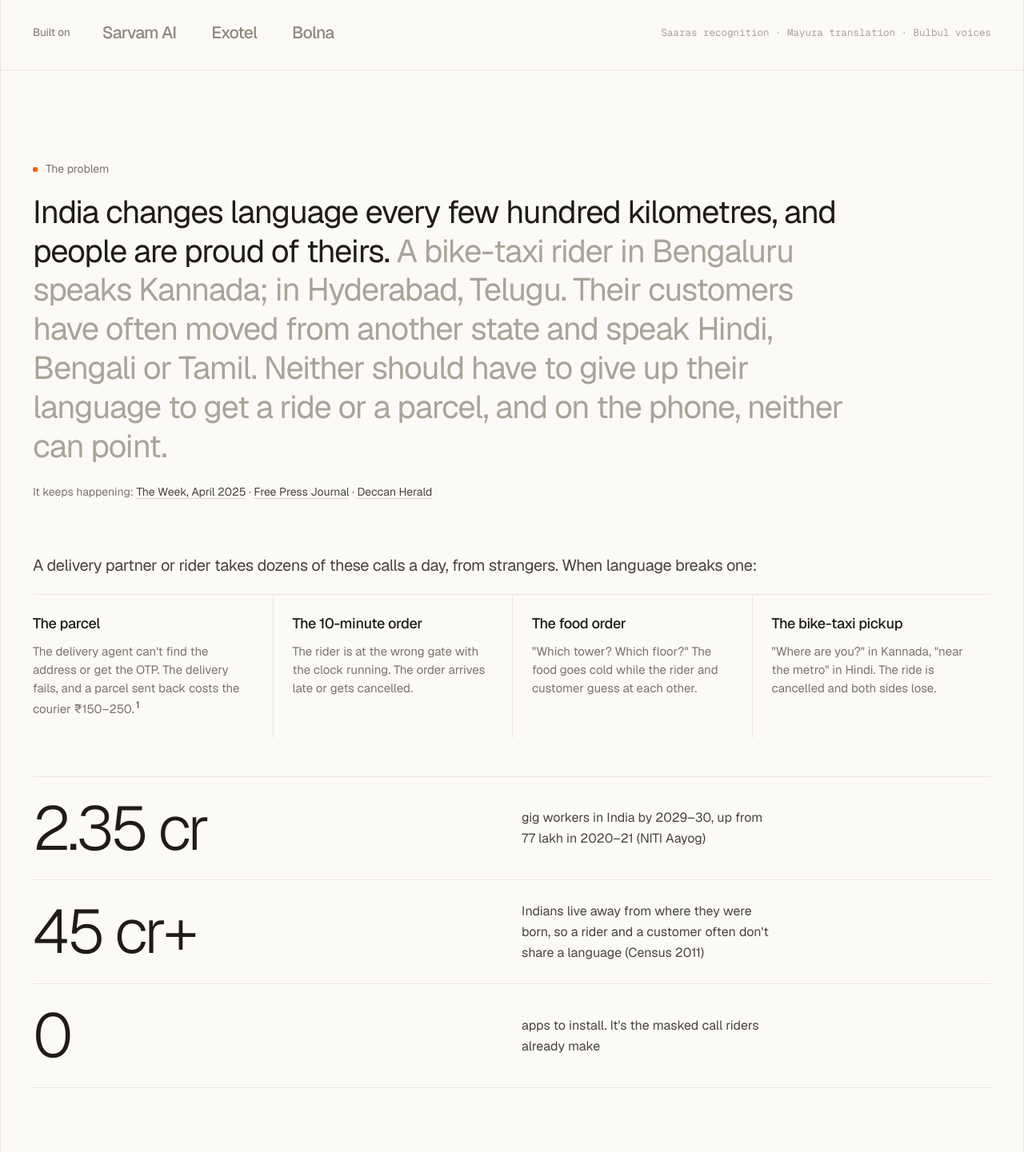
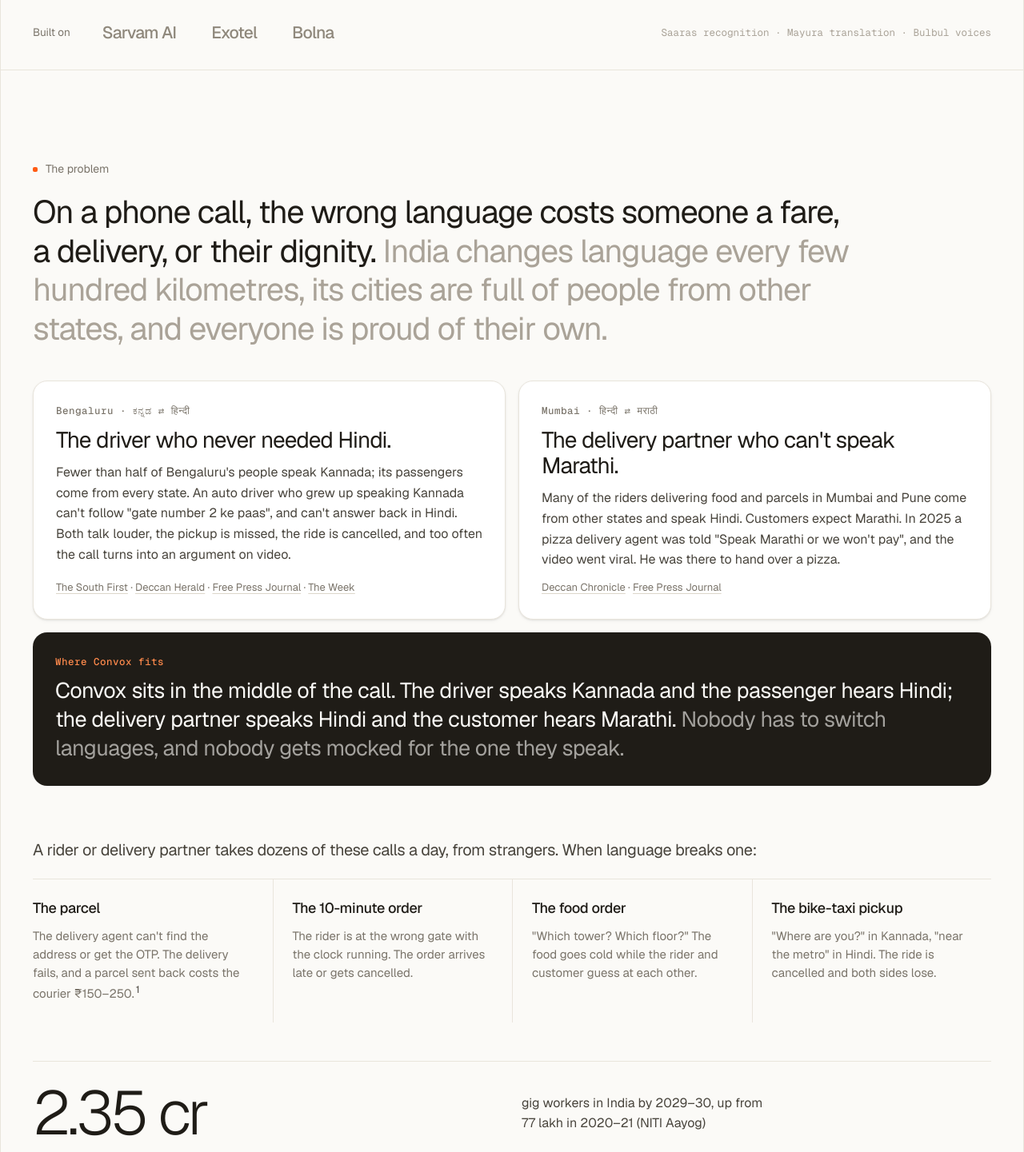
Before and after one commit to rohansx/convox, a FastAPI app: page / in a window 1280 px wide. Shown: the part 1360-2801 px from the top of the page at 80% size. Run offline with FastAPI, Linux system fonts and the light colour scheme; parts of the project's set-up code (start-up, migrations or seed data) failed here and were passed over.

Commit message:
Landing: the problem as two stories, and Convox as the layer in the middle
A Kannada-speaking driver in Bengaluru, where fewer than half the people speak Kannada,
who can't follow or answer in Hindi; a delivery partner in Mumbai told "Speak Marathi or
we won't pay" (May 2025). Each with its press sources. Then where Convox fits: in the
middle of the call, so nobody switches languages or gets mocked for theirs.

Co-Authored-By: Claude Opus 5.5 <noreply@anthropic.com>

```diff
--- a/convox/console/static/landing.css
+++ b/convox/console/static/landing.css
@@ -362,6 +362,17 @@ kbd { font: 500 12px var(--mono); padding: 1px 6px; border-radius: 5px; border:
 /* problem: the auto story, the press it keeps getting, then the same call elsewhere */
 .press { margin-top: 22px; font-size: 14px; color: var(--muted); }
 .press a { color: var(--ink-2); text-decoration: underline; text-decoration-color: var(--line-2); text-underline-offset: 3px; }
+.cases { display: grid; grid-template-columns: 1fr 1fr; gap: 16px; margin-top: 40px; }
+.case { background: var(--paper); border: 1px solid var(--line); border-radius: 18px; padding: 28px; display: flex; flex-direction: column; gap: 12px; box-shadow: var(--shadow-sm); }
+.case-k { font: 500 12.5px var(--mono); letter-spacing: .04em; color: var(--muted); }
+.case h3 { font-size: clamp(22px, 2.3vw, 28px); font-weight: 400; letter-spacing: -.03em; line-height: 1.15; }
+.case p:not(.case-k):not(.case-src) { font-size: 16px; color: var(--ink-2); line-height: 1.6; flex: 1; }
+.case-src { font-size: 13px; color: var(--muted); }
+.case-src a { text-decoration: underline; text-decoration-color: var(--line-2); text-underline-offset: 3px; }
+.middle { margin-top: 16px; padding: 28px; border-radius: 18px; background: var(--ink); color: #fbfaf7; display: flex; flex-direction: column; gap: 10px; }
+.middle .case-k { color: #ff8a4c; }
+.middle-line { font-size: clamp(20px, 2.2vw, 27px); line-height: 1.35; letter-spacing: -.02em; max-width: 46em; }
+.middle-line span { color: rgba(251,250,247,.6); }
 .also { margin: 64px 0 0; font-size: 20px; font-weight: 400; letter-spacing: -.02em; color: var(--ink-2); }
 .issues { list-style: none; padding: 0; margin: 20px 0 0; display: grid; grid-template-columns: repeat(4, 1fr); border-top: 1px solid var(--line); }
 .issues li { padding: 22px 24px 24px 0; display: flex; flex-direction: column; gap: 8px; }
@@ -404,7 +415,8 @@ kbd { font: 500 12px var(--mono); padding: 1px 6px; border-radius: 5px; border:
   .platform article + article { border-top: 1px solid var(--line); }
 }
 @media (max-width: 640px) {
-  .issues, .who { grid-template-columns: 1fr; }
+  .issues, .who, .cases { grid-template-columns: 1fr; }
+  .case, .middle { padding: 22px; }
   .issues li, .issues li + li { padding: 18px 0; border-left: 0; border-bottom: 1px solid var(--line); }
   .also { margin-top: 44px; }
 }
--- a/convox/console/templates/landing.html
+++ b/convox/console/templates/landing.html
@@ -12,7 +12,7 @@
   <link rel="stylesheet" href="https://fonts.googleapis.com/css2?family=Geist:wght@300..600&family=Geist+Mono:wght@400;500&display=swap">
   {{ favicon() }}
   {{ analytics(request) }}
-  <link rel="stylesheet" href="/static/console/landing.css?v=17">
+  <link rel="stylesheet" href="/static/console/landing.css?v=18">
 </head>
 <body>
 
@@ -136,9 +136,26 @@
 
 <section class="block" id="problem">
   <p class="label">The problem</p>
-  <p class="statement">India changes language every few hundred kilometres, and people are proud of theirs. <span>A bike-taxi rider in Bengaluru speaks Kannada; in Hyderabad, Telugu. Their customers have often moved from another state and speak Hindi, Bengali or Tamil. Neither should have to give up their language to get a ride or a parcel, and on the phone, neither can point.</span></p>
-  <p class="press">It keeps happening: <a href="https://www.theweek.in/wire-updates/national/2025/04/21/mes13-ka-kannada-hindi-fight.html" target="_blank" rel="noopener">The Week, April 2025</a> · <a href="https://www.freepressjournal.in/amp/india/bengaluru-auto-driver-passengers-heated-debate-over-kannada-vs-hindi-sparks-controversy-yet-again" target="_blank" rel="noopener">Free Press Journal</a> · <a href="https://deccanherald.com/india/karnataka/bengaluru/memes-flood-internet-after-auto-row-3198494" target="_blank" rel="noopener">Deccan Herald</a></p>
-  <h3 class="also">A delivery partner or rider takes dozens of these calls a day, from strangers. When language breaks one:</h3>
+  <p class="statement">On a phone call, the wrong language costs someone a fare, a delivery, or their dignity. <span>India changes language every few hundred kilometres, its cities are full of people from other states, and everyone is proud of their own.</span></p>
+  <div class="cases">
+    <article class="case">
+      <p class="case-k">Bengaluru · <span lang="kn">ಕನ್ನಡ</span> ⇄ <span lang="hi">हिन्दी</span></p>
+      <h3>The driver who never needed Hindi.</h3>
+      <p>Fewer than half of Bengaluru's people speak Kannada; its passengers come from every state. An auto driver who grew up speaking Kannada can't follow "gate number 2 ke paas", and can't answer back in Hindi. Both talk louder, the pickup is missed, the ride is cancelled, and too often the call turns into an argument on video.</p>
+      <p class="case-src"><a href="https://thesouthfirst.com/news/stormy-debate-on-locals-vs-migrants-in-bengaluru-puts-the-focus-on-language-mutual-respect" target="_blank" rel="noopener">The South First</a> · <a href="https://www.deccanherald.com/india/karnataka/bengaluru/is-language-at-the-root-of-driver-passenger-spats-in-bengaluru-3299425" target="_blank" rel="noopener">Deccan Herald</a> · <a href="https://www.freepressjournal.in/amp/india/bengaluru-auto-driver-passengers-heated-debate-over-kannada-vs-hindi-sparks-controversy-yet-again" target="_blank" rel="noopener">Free Press Journal</a> · <a href="https://www.theweek.in/wire-updates/national/2025/04/21/mes13-ka-kannada-hindi-fight.html" target="_blank" rel="noopener">The Week</a></p>
+    </article>
+    <article class="case">
+      <p class="case-k">Mumbai · <span lang="hi">हिन्दी</span> ⇄ <span lang="mr">मराठी</span></p>
+      <h3>The delivery partner who can't speak Marathi.</h3>
+      <p>Many of the riders delivering food and parcels in Mumbai and Pune come from other states and speak Hindi. Customers expect Marathi. In 2025 a pizza delivery agent was told "Speak Marathi or we won't pay", and the video went viral. He was there to hand over a pizza.</p>
+      <p class="case-src"><a href="https://deccanchronicle.com/nation/mumbai-couple-harasses-pizza-delivery-agent-for-not-speaking-marathi-1878753" target="_blank" rel="noopener">Deccan Chronicle</a> · <a href="https://www.freepressjournal.in/mumbai/paisa-chahiye-toh-dominos-pizza-delivery-boy-alleges-mumbai-couple-forced-him-to-speak-marathi-for-payment-video" target="_blank" rel="noopener">Free Press Journal</a></p>
+    </article>
+  </div>
+  <div class="middle">
+    <p class="case-k">Where Convox fits</p>
+    <p class="middle-line">Convox sits in the middle of the call. The driver speaks Kannada and the passenger hears Hindi; the delivery partner speaks Hindi and the customer hears Marathi. <span>Nobody has to switch languages, and nobody gets mocked for the one they speak.</span></p>
+  </div>
+  <h3 class="also">A rider or delivery partner takes dozens of these calls a day, from strangers. When language breaks one:</h3>
   <ul class="issues">
     <li><b>The parcel</b><span>The delivery agent can't find the address or get the OTP. The delivery fails, and a parcel sent back costs the courier ₹150–250.<sup><a href="https://www.clickpost.ai/blog/rto-in-ecommerce" target="_blank" rel="noopener">1</a></sup></span></li>
     <li><b>The 10-minute order</b><span>The rider is at the wrong gate with the clock running. The order arrives late or gets cancelled.</span></li>
```
